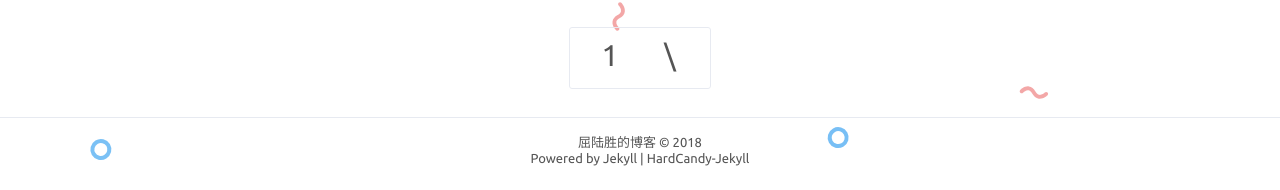
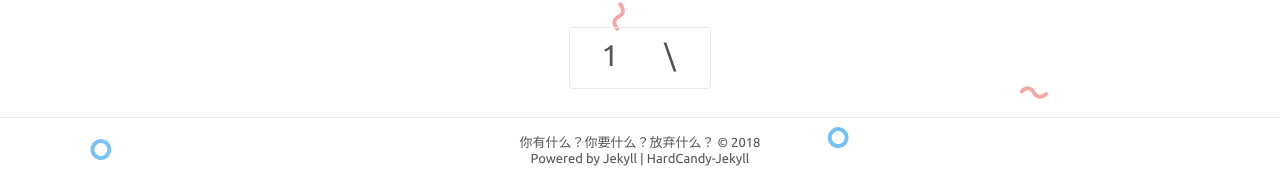
Before and after one commit to LucianQu/LucianQu.github.io, a Jekyll site: the page built from index.html, in a window 1280 px wide. Shown: the part 1455-1645 px from the top of the page. Built offline with Jekyll 4.4.1, drawn with Linux system fonts in a browser that asks for light colours; comment, search, counter and statistics services are not loaded.

Commit message:
Update _config.yml

```diff
--- a/_config.yml
+++ b/_config.yml
@@ -1,5 +1,5 @@
 # Site settings 配置站点
-title: '屈陆胜的博客'
+title: '你有什么？你要什么？放弃什么？'
 description: 'your web description'
 keywords: 'your web keywords, another keywords'
 url: 'https://abc.github.io' # your host
```
